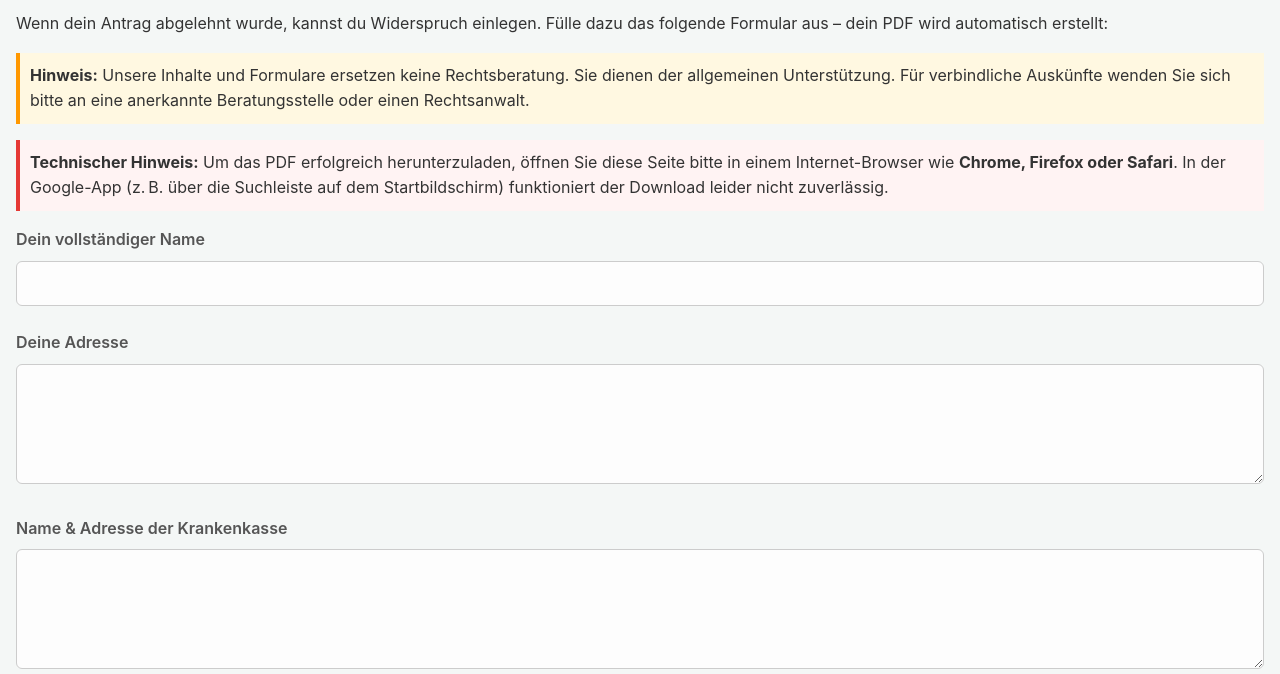
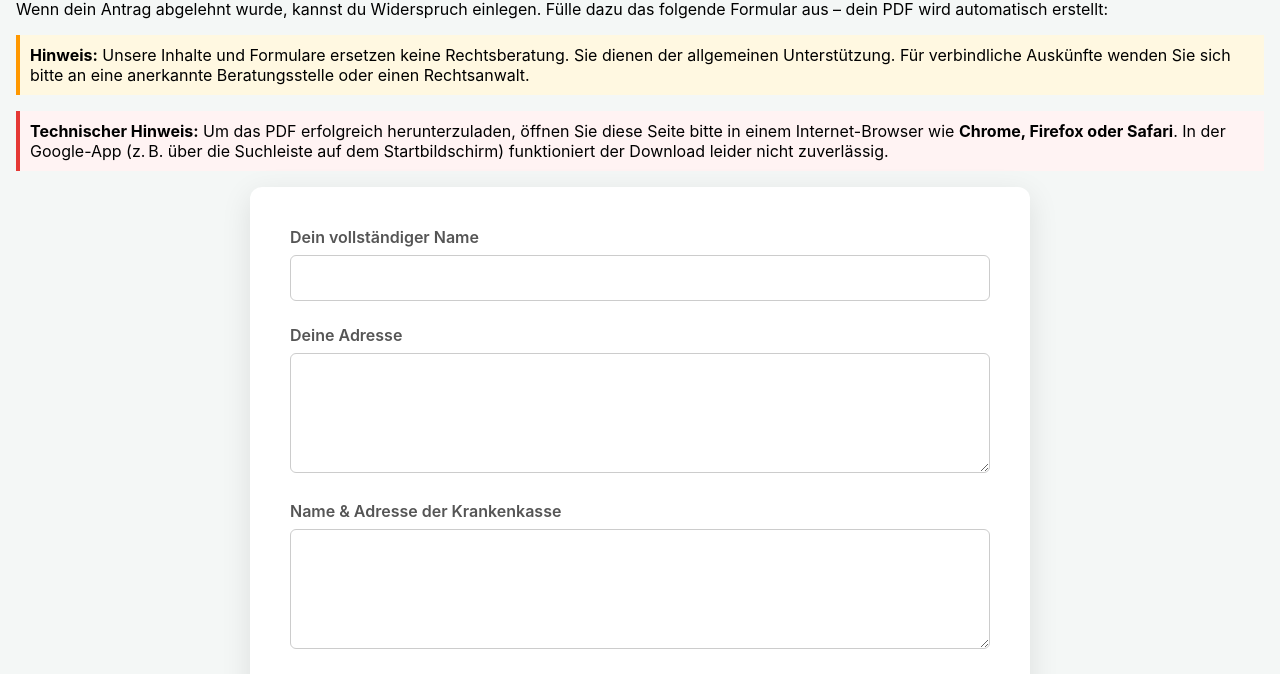
Before and after one commit to BLameui33/kostenerstattng-antrag, a plain HTML site: page widerspruch.html in a window 1280 px wide. Shown: the part 115-789 px from the top of the page. Drawn offline with nearby package versions, Linux system fonts and the light colour scheme.

Commit message:
Update widerspruch.html

```diff
--- a/widerspruch.html
+++ b/widerspruch.html
@@ -5,27 +5,26 @@
   <title>Widerspruch Kostenerstattungsverfahren – PDF erstellen</title>
   <script src="https://cdnjs.cloudflare.com/ajax/libs/jspdf/2.5.1/jspdf.umd.min.js"></script>
   <style>
-    /* 1. Hintergrund für die gesamte Seite */
+    /* 1. Hintergrund und Schrift für die gesamte Seite */
     body {
         font-family: -apple-system, BlinkMacSystemFont, "Segoe UI", Roboto, Helvetica, Arial, sans-serif;
         background-color: #f4f7f6; /* Sanfter, grauer Hintergrund */
-        color: #333;
-        line-height: 1.6;
-        margin: 0; /* Wichtig, um Standard-Abstände zu entfernen */
-        padding: 2rem 1rem; /* Sorgt für etwas Abstand, falls das Formular auf Mobilgeräten den Rand berührt */
+        margin: 0;
+        /* Padding sorgt für Abstand an den Rändern, besonders auf Mobilgeräten */
+        padding: 2rem 1rem;
     }
 
-    /* 2. Der weiße Container für das Formular in der Mitte */
-    .form-container {
-        max-width: 700px; /* Die maximale Breite des Formulars */
-        margin: 0 auto;    /* Dies zentriert den Container horizontal */
+    /* 2. Das Formular selbst wird zum zentrierten, weißen Kasten */
+    form {
+        max-width: 700px;
+        margin: 0 auto;    /* Zentriert das Formular */
         padding: 2.5rem;
         background: #ffffff;
         border-radius: 12px;
         box-shadow: 0 8px 30px rgba(0, 0, 0, 0.1);
     }
 
-    /* AB HIER FOLGT DAS BEKANNTE STYLING FÜR DIE FORMULAR-ELEMENTE */
+    /* 3. Die Stile für die Elemente IM FORMULAR bleiben gleich */
 
     fieldset {
         border: 1px solid #ddd;
@@ -59,7 +58,6 @@
         margin-bottom: 1.5rem;
         border: 1px solid #ccc;
         border-radius: 6px;
-        background-color: #fdfdfd;
         box-sizing: border-box;
         transition: border-color 0.3s, box-shadow 0.3s;
     }
@@ -91,7 +89,7 @@
         cursor: pointer;
         transition: background-color 0.3s, transform 0.2s;
         margin-right: 1rem;
-        margin-top: 1rem; /* Etwas Abstand nach oben */
+        margin-top: 1rem;
     }
 
     button:hover {
```
